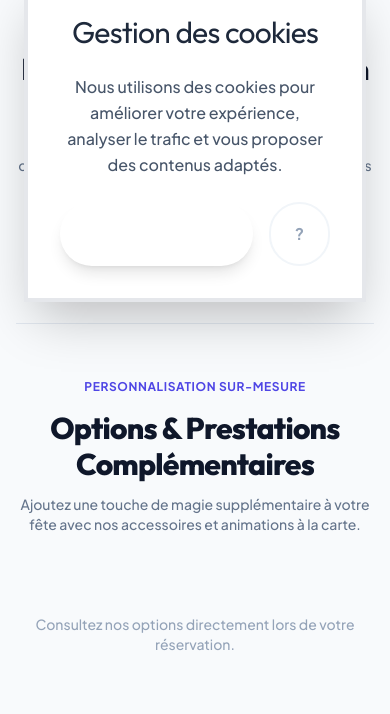
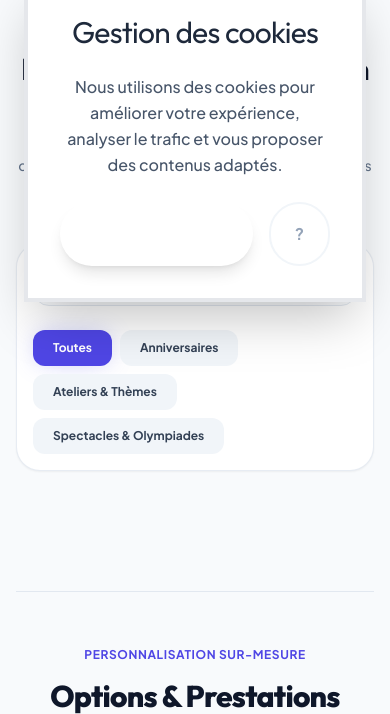
Before and after one commit to nassim2389/Funkidz-animation-, a Django app: page /pricing/ in a window 390 px wide. Shown: the part 518-1232 px from the top of the page. Run offline with Django 5.2, Linux system fonts and the light colour scheme; data that the repository does not hold is empty; parts of the project's set-up code (start-up, migrations or seed data) failed here and were passed over; some libraries are stand-ins or nearby versions.

Commit message:
fix: suppression du doublon Nos Formules / Tarifs & Options
Les deux pages affichaient la meme grille de services (nom, prix,
image), "Nos Formules" ne servant plus que de relais vers "Tarifs &
Options" (bouton "Voir tarifs & options" sur chaque carte).

- Recherche et filtre par categorie portes depuis l'ancienne page
  vers pricing.html, pour ne rien perdre en fonctionnalite.
- Lien "Nos Formules" retire de la navbar (desktop et mobile).
- Liens vers l'ancienne page repointes vers /pricing/ (accueil,
  pied de page).
- Route /nos-surprises/ conservee en redirection permanente vers
  /pricing/, pour ne pas casser un lien externe existant.
- Nettoyage : vue et template devenus orphelins supprimes, import
  mort retire de services/urls.py (routage jamais branche).

Verifie sur serveur temporaire (127.0.0.1:8011) : filtre par
categorie fonctionnel avec les categories reellement utilisees en
base (Anniversaire/Atelier/Spectacle), redirection 301 active,
navbar sans doublon.

```diff
--- a/services/urls.py
+++ b/services/urls.py
@@ -6,8 +6,6 @@ router = DefaultRouter()
 router.register(r'services', ServiceViewSet)
 router.register(r'options', OptionViewSet)
 
-from .views_web import ServiceListView
-
 urlpatterns = [
     path('', include(router.urls)),
 ]
--- a/templates/home.html
+++ b/templates/home.html
@@ -35,7 +35,7 @@
                         <span>Organiser un événement</span>
                         <svg class="w-5 h-5" fill="none" stroke="currentColor" viewBox="0 0 24 24"><path stroke-linecap="round" stroke-linejoin="round" stroke-width="2.5" d="M14 5l7 7m0 0l-7 7m7-7H3"/></svg>
                     </a>
-                    <a href="{% url 'services-web' %}" class="w-full sm:w-auto px-8 py-4 bg-white border border-slate-200 text-slate-700 font-bold rounded-2xl hover:bg-slate-50 hover:border-slate-300 shadow-sm transition-all duration-200 text-center">
+                    <a href="{% url 'pricing' %}" class="w-full sm:w-auto px-8 py-4 bg-white border border-slate-200 text-slate-700 font-bold rounded-2xl hover:bg-slate-50 hover:border-slate-300 shadow-sm transition-all duration-200 text-center">
                         Explorer nos 5 formules
                     </a>
                 </div>
@@ -161,7 +161,7 @@
                 <span class="text-xs font-bold uppercase tracking-wider text-brand-600">Catalogue d'animations</span>
                 <h2 class="text-3xl sm:text-4xl font-extrabold text-slate-900">Nos Formules Vedettes</h2>
             </div>
-            <a href="{% url 'services-web' %}" class="font-bold text-sm text-brand-600 hover:text-brand-700 flex items-center gap-2">
+            <a href="{% url 'pricing' %}" class="font-bold text-sm text-brand-600 hover:text-brand-700 flex items-center gap-2">
                 <span>Voir le catalogue complet</span>
                 <svg class="w-4 h-4" fill="none" stroke="currentColor" viewBox="0 0 24 24"><path stroke-linecap="round" stroke-linejoin="round" stroke-width="2" d="M17 8l4 4m0 0l-4 4m4-4H3"/></svg>
             </a>
--- a/templates/includes/footer.html
+++ b/templates/includes/footer.html
@@ -27,11 +27,11 @@
             <div>
                 <h3 class="font-heading font-bold text-base text-slate-100 uppercase tracking-wider mb-6">Nos Formules</h3>
                 <ul class="space-y-3.5 text-sm">
-                    <li><a href="{% url 'services-web' %}" class="text-slate-400 hover:text-white transition">Spectacles de Magie</a></li>
-                    <li><a href="{% url 'services-web' %}" class="text-slate-400 hover:text-white transition">Chasses au Trésor Pirates</a></li>
-                    <li><a href="{% url 'services-web' %}" class="text-slate-400 hover:text-white transition">Kermesses & Mini Olympiades</a></li>
-                    <li><a href="{% url 'services-web' %}" class="text-slate-400 hover:text-white transition">Académies des Super-Héros</a></li>
-                    <li><a href="{% url 'services-web' %}" class="text-slate-400 hover:text-white transition">KIDS Disco & Karaoke</a></li>
+                    <li><a href="{% url 'pricing' %}" class="text-slate-400 hover:text-white transition">Spectacles de Magie</a></li>
+                    <li><a href="{% url 'pricing' %}" class="text-slate-400 hover:text-white transition">Chasses au Trésor Pirates</a></li>
+                    <li><a href="{% url 'pricing' %}" class="text-slate-400 hover:text-white transition">Kermesses & Mini Olympiades</a></li>
+                    <li><a href="{% url 'pricing' %}" class="text-slate-400 hover:text-white transition">Académies des Super-Héros</a></li>
+                    <li><a href="{% url 'pricing' %}" class="text-slate-400 hover:text-white transition">KIDS Disco & Karaoke</a></li>
                 </ul>
             </div>
 
--- a/templates/includes/navbar.html
+++ b/templates/includes/navbar.html
@@ -26,10 +26,6 @@
                 <a href="{% url 'home' %}"
                    class="px-3.5 2xl:px-5 py-2 2xl:py-2.5 text-sm 2xl:text-base font-extrabold whitespace-nowrap rounded-full transition-all duration-200 text-slate-700 hover:text-brand-600 hover:bg-white hover:shadow-md">
                     Accueil
-                </a>
-                <a href="{% url 'services-web' %}"
-                   class="px-3.5 2xl:px-5 py-2 2xl:py-2.5 text-sm 2xl:text-base font-extrabold whitespace-nowrap rounded-full transition-all duration-200 text-slate-700 hover:text-brand-600 hover:bg-white hover:shadow-md">
-                    Nos Formules
                 </a>
                 <a href="{% url 'pricing' %}"
                    class="px-3.5 2xl:px-5 py-2 2xl:py-2.5 text-sm 2xl:text-base font-extrabold whitespace-nowrap rounded-full transition-all duration-200 text-slate-700 hover:text-brand-600 hover:bg-white hover:shadow-md">
@@ -87,7 +83,6 @@
         <!-- Responsive Navigation Menu Overlay -->
         <div class="xl:hidden mt-3 pt-4 pb-6 border-t border-slate-200/80 space-y-2 bg-white rounded-3xl p-6 shadow-2xl border border-slate-100" x-show="isOpen" x-cloak x-transition>
             <a href="{% url 'home' %}" class="block px-5 py-3.5 rounded-2xl font-extrabold text-lg text-slate-800 hover:bg-brand-50 hover:text-brand-600 transition">Accueil</a>
-            <a href="{% url 'services-web' %}" class="block px-5 py-3.5 rounded-2xl font-extrabold text-lg text-slate-800 hover:bg-brand-50 hover:text-brand-600 transition">Nos Formules</a>
             <a href="{% url 'pricing' %}" class="block px-5 py-3.5 rounded-2xl font-extrabold text-lg text-slate-800 hover:bg-brand-50 hover:text-brand-600 transition">Tarifs & Options</a>
             <a href="{% url 'gallery' %}" class="block px-5 py-3.5 rounded-2xl font-extrabold text-lg text-slate-800 hover:bg-brand-50 hover:text-brand-600 transition">Galerie</a>
             <a href="{% url 'about' %}" class="block px-5 py-3.5 rounded-2xl font-extrabold text-lg text-slate-800 hover:bg-brand-50 hover:text-brand-600 transition">À propos</a>
--- a/templates/pricing.html
+++ b/templates/pricing.html
@@ -20,15 +20,59 @@
 <section class="py-16 bg-slate-50">
     <div class="max-w-7xl mx-auto px-4 sm:px-6 lg:px-8 space-y-20">
 
-        <div>
+        <div x-data="{
+            activeCategory: 'ALL',
+            searchQuery: '',
+            matches(name, category) {
+                const matchesSearch = name.toLowerCase().includes(this.searchQuery.toLowerCase());
+                const matchesCategory = this.activeCategory === 'ALL' || category === this.activeCategory;
+                return matchesSearch && matchesCategory;
+            }
+        }">
             <div class="text-center max-w-2xl mx-auto mb-12 space-y-3">
                 <h2 class="text-3xl font-extrabold text-slate-900 font-heading">Nos Formules d'Animation Tout-Inclus</h2>
                 <p class="text-sm text-slate-500 font-medium">Chaque formule comprend l'animation, les déguisements, la sonorisation et les cadeaux pour les enfants.</p>
             </div>
 
+            <!-- Search & Filter Bar -->
+            <div class="flex flex-col md:flex-row justify-between items-center gap-6 bg-white p-4 sm:p-6 rounded-3xl border border-slate-200/80 shadow-sm mb-10">
+                <div class="relative w-full md:w-96">
+                    <input type="text"
+                           x-model="searchQuery"
+                           placeholder="Rechercher une animation..."
+                           class="w-full pl-12 pr-4 py-3 bg-slate-50 border border-slate-200 rounded-2xl text-sm font-medium focus:outline-none focus:border-brand-500 transition">
+                    <svg class="w-5 h-5 text-slate-400 absolute left-4 top-3.5" fill="none" stroke="currentColor" viewBox="0 0 24 24"><path stroke-linecap="round" stroke-linejoin="round" stroke-width="2" d="M21 21l-6-6m2-5a7 7 0 11-14 0 7 7 0 0114 0z"/></svg>
+                </div>
+
+                <div class="flex flex-wrap items-center gap-2 w-full md:w-auto">
+                    <button @click="activeCategory = 'ALL'"
+                            :class="activeCategory === 'ALL' ? 'bg-brand-600 text-white shadow-glow' : 'bg-slate-100 text-slate-700 hover:bg-slate-200'"
+                            class="px-5 py-2.5 rounded-xl font-bold text-xs transition-all duration-200">
+                        Toutes
+                    </button>
+                    <button @click="activeCategory = 'ANNIVERSAIRE'"
+                            :class="activeCategory === 'ANNIVERSAIRE' ? 'bg-brand-600 text-white shadow-glow' : 'bg-slate-100 text-slate-700 hover:bg-slate-200'"
+                            class="px-5 py-2.5 rounded-xl font-bold text-xs transition-all duration-200">
+                        Anniversaires
+                    </button>
+                    <button @click="activeCategory = 'ATELIER'"
+                            :class="activeCategory === 'ATELIER' ? 'bg-brand-600 text-white shadow-glow' : 'bg-slate-100 text-slate-700 hover:bg-slate-200'"
+                            class="px-5 py-2.5 rounded-xl font-bold text-xs transition-all duration-200">
+                        Ateliers & Thèmes
+                    </button>
+                    <button @click="activeCategory = 'SPECTACLE'"
+                            :class="activeCategory === 'SPECTACLE' ? 'bg-brand-600 text-white shadow-glow' : 'bg-slate-100 text-slate-700 hover:bg-slate-200'"
+                            class="px-5 py-2.5 rounded-xl font-bold text-xs transition-all duration-200">
+                        Spectacles & Olympiades
+                    </button>
+                </div>
+            </div>
+
             <div class="grid md:grid-cols-2 lg:grid-cols-3 gap-8">
                 {% for service in services %}
-                <div class="bg-white rounded-3xl border border-slate-200/80 shadow-sm hover:shadow-xl hover:-translate-y-1.5 transition-all duration-300 flex flex-col justify-between overflow-hidden group">
+                <div x-show="matches('{{ service.name }}', '{{ service.category }}')"
+                     x-transition
+                     class="bg-white rounded-3xl border border-slate-200/80 shadow-sm hover:shadow-xl hover:-translate-y-1.5 transition-all duration-300 flex flex-col justify-between overflow-hidden group">
                     <div>
                         <!-- Card Header Image -->
                         <div class="h-48 relative overflow-hidden bg-slate-100">
--- a/web/urls.py
+++ b/web/urls.py
@@ -1,7 +1,7 @@
 from django.urls import path
-from django.views.generic import TemplateView
+from django.views.generic import TemplateView, RedirectView
 from .views import (
-    HomeView, ServiceListWebView, BookingWizardView, GalleryView, PricingView,
+    HomeView, BookingWizardView, GalleryView, PricingView,
     AboutView, ContactView, DashboardView, PaymentPageView, PaymentSuccessView, PaymentCancelledView,
     newsletter_signup
 )
@@ -9,7 +9,9 @@ from . import views_animateur, views_client
 
 urlpatterns = [
     path('', HomeView.as_view(), name='home'),
-    path('nos-surprises/', ServiceListWebView.as_view(), name='services-web'),
+    # Ancienne page "Nos Formules", fusionnee dans /pricing/ (doublon de contenu) ;
+    # redirection conservee pour ne pas casser un lien externe existant.
+    path('nos-surprises/', RedirectView.as_view(pattern_name='pricing', permanent=True), name='services-web'),
     path('booking/', BookingWizardView.as_view(), name='booking-wizard'),
     path('booking/wizard/', BookingWizardView.as_view(), name='booking-wizard-alias'),
     path('reservation/', BookingWizardView.as_view(), name='reservation'),
--- a/web/views.py
+++ b/web/views.py
@@ -5,13 +5,6 @@ from django.contrib import messages
 from services.models import Service
 from media.models import MediaGallery
 from contact.models import ContactMessage
-
-class ServiceListWebView(TemplateView):
-    template_name = 'services/list.html'
-    def get_context_data(self, **kwargs):
-        context = super().get_context_data(**kwargs)
-        context['services'] = Service.objects.all()
-        return context
 
 class HomeView(TemplateView):
     template_name = 'home.html'
```
Also changed, not shown: services/views_web.py (deleted, +0 -7 lines), templates/services/list.html (deleted, +0 -126 lines).
